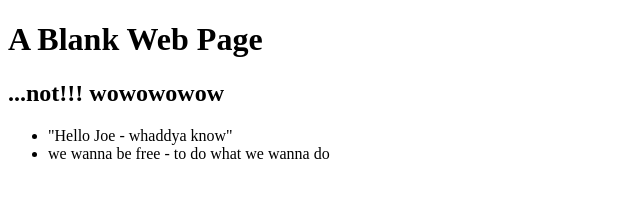
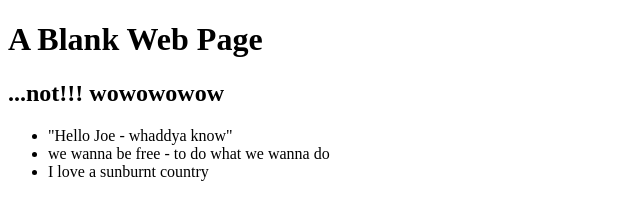
Before and after one commit to NelsonHandcock/0main_openSAP_repo_nh, a plain HTML site: page index.html in a window 1280 px wide. Shown: the whole page, without its empty margins (0-640 px from the left). Drawn offline with Linux system fonts and the light colour scheme.

Commit message:
add 3rd quote

```diff
--- a/index.html
+++ b/index.html
@@ -10,6 +10,7 @@
 	<ul>
 		<li>"Hello Joe - whaddya know"</li>
 		<li>we wanna be free - to do what we wanna do</li>
+		<li>I love a sunburnt country</li>
 	</ul>
 </body>
 </html>
```
